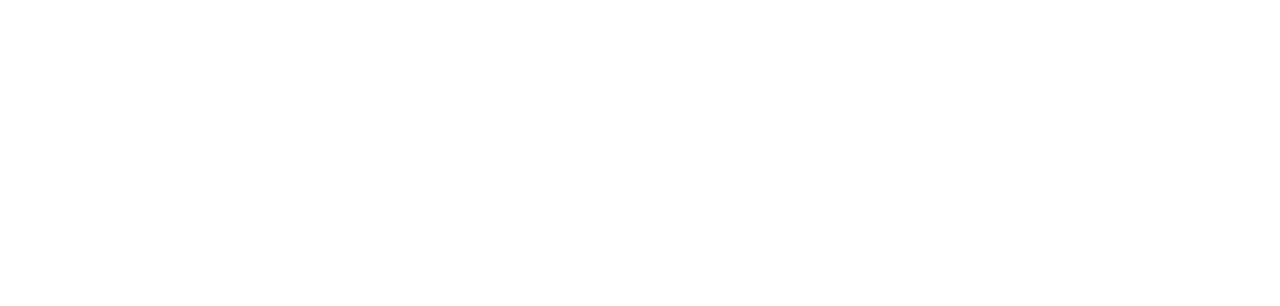
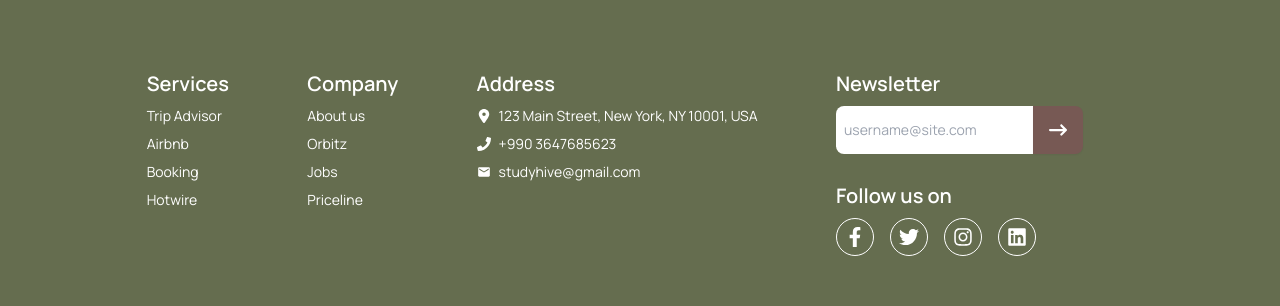
Before and after one commit to tahmedofficial/study-hive-client, a React (Vite) app: page / in a window 1280 px wide. Shown: the part 616-922 px from the top of the page. Before the commit the page ends 800 px from the top, so only its background shows below. Built offline with nearby package versions, Linux system fonts and the light colour scheme; no server answers.

Commit message:
finish footer section

```diff
--- a/src/Layout/Main.jsx
+++ b/src/Layout/Main.jsx
@@ -2,6 +2,7 @@
 import Navbar from "../Pages/Navbar/Navbar";
 import { ToastContainer } from "react-toastify";
 import 'react-toastify/dist/ReactToastify.css';
+import Footer from "../Pages/Footer/Footer";
 
 const Main = () => {
 
@@ -9,6 +10,7 @@
         <div className="font-manrope">
             <Navbar></Navbar>
             <Outlet></Outlet>
+            <Footer></Footer>
             <ToastContainer />
         </div>
     );
--- a/src/Pages/Footer/Footer.jsx
+++ b/src/Pages/Footer/Footer.jsx
@@ -1,8 +1,68 @@
+import { FaFacebookF, FaInstagram, FaLinkedin, FaPhone, FaTwitter } from "react-icons/fa";
+import { FaArrowRightLong, FaLocationDot } from "react-icons/fa6";
+import { MdEmail } from "react-icons/md";
 
 const Footer = () => {
     return (
-        <div>
-
+        <div className="bg-secondary_color py-24 mt-24">
+            <footer className="footer md:w-5/6 mx-auto px-10">
+                <div>
+                    <h1 className="font-semibold text-xl text-white">Services</h1>
+                    <h3 className="text-white">Trip Advisor</h3>
+                    <h3 className="text-white">Airbnb</h3>
+                    <h3 className="text-white">Booking</h3>
+                    <h3 className="text-white">Hotwire</h3>
+                </div>
+                <div>
+                    <h1 className="font-semibold text-xl text-white">Company</h1>
+                    <h3 className="text-white">About us</h3>
+                    <h3 className="text-white">Orbitz</h3>
+                    <h3 className="text-white">Jobs</h3>
+                    <h3 className="text-white">Priceline</h3>
+                </div>
+                <div>
+                    <h1 className="font-semibold text-xl text-white">Address</h1>
+                    <h3 className="text-white flex items-center gap-2">
+                        <FaLocationDot />
+                        <span>123 Main Street, New York, NY 10001, USA</span>
+                    </h3>
+                    <h3 className="text-white flex items-center gap-2">
+                        <FaPhone />
+                        <span>+990 3647685623</span>
+                    </h3>
+                    <h3 className="text-white flex items-center gap-2">
+                        <MdEmail />
+                        <span>studyhive@gmail.com</span>
+                    </h3>
+                </div>
+                <div className="w-full">
+                    <h1 className="font-semibold text-xl text-white">Newsletter</h1>
+                    <div className="join w-full">
+                        <input className="join-item outline-none px-2 bg-white w-full md:w-2/3" type="text" placeholder="username@site.com" />
+                        <button className="join-item btn bg-primary_color text-white text-lg border-0">
+                            <FaArrowRightLong />
+                        </button>
+                    </div>
+                    <h1 className="text-xl font-semibold text-white mt-5">Follow us on</h1>
+                    <div className="flex gap-4 text-xl text-white">
+                        <div className="border border-white hover:text-primary_color hover:border-primary_color duration-300 rounded-full p-2">
+                            <FaFacebookF />
+                        </div>
+                        <div className="border border-white hover:text-primary_color hover:border-primary_color duration-300 rounded-full p-2">
+                            <FaTwitter />
+                        </div>
+                        <div className="border border-white hover:text-primary_color hover:border-primary_color duration-300 rounded-full p-2">
+                            <FaInstagram />
+                        </div>
+                        <div className="border border-white hover:text-primary_color hover:border-primary_color duration-300 rounded-full p-2">
+                            <FaLinkedin />
+                        </div>
+                    </div>
+                </div>
+            </footer>
+            <div className="border-t border-white mt-16">
+                <h3 className="text-white text-center mt-8">Copyright © 2024 - All right reserved by Study Hive Company Ltd</h3>
+            </div>
         </div>
     );
 };
--- a/tailwind.config.js
+++ b/tailwind.config.js
@@ -12,6 +12,7 @@
       colors: {
         "primary_color": "#775954",
         "primary_bg_color": "#FBFAEF",
+        "secondary_color": "#656D4F",
         // "primary_bg_color": "#FBFAF5",
         // "primary_bg_color": "#C9BB9F",
         // "primary_card_color": "#f8f8f8",
```
